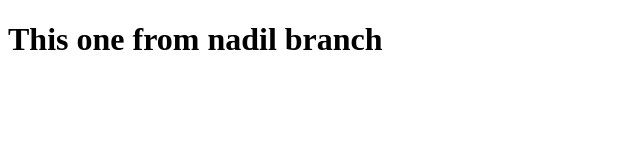
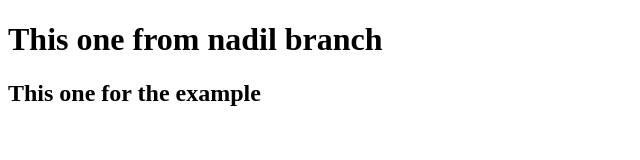
Before and after one commit to NadilGT/Git_practice_03, a plain HTML site: page index.html in a window 1280 px wide. Shown: the whole page, without its empty margins (0-640 px from the left). Drawn offline with Linux system fonts and the light colour scheme.

Commit message:
example edit

```diff
--- a/index.html
+++ b/index.html
@@ -7,5 +7,6 @@
 </head>
 <body>
     <h1>This one from nadil branch</h1>
+    <h2>This one for the example</h2>
 </body>
 </html>
```
